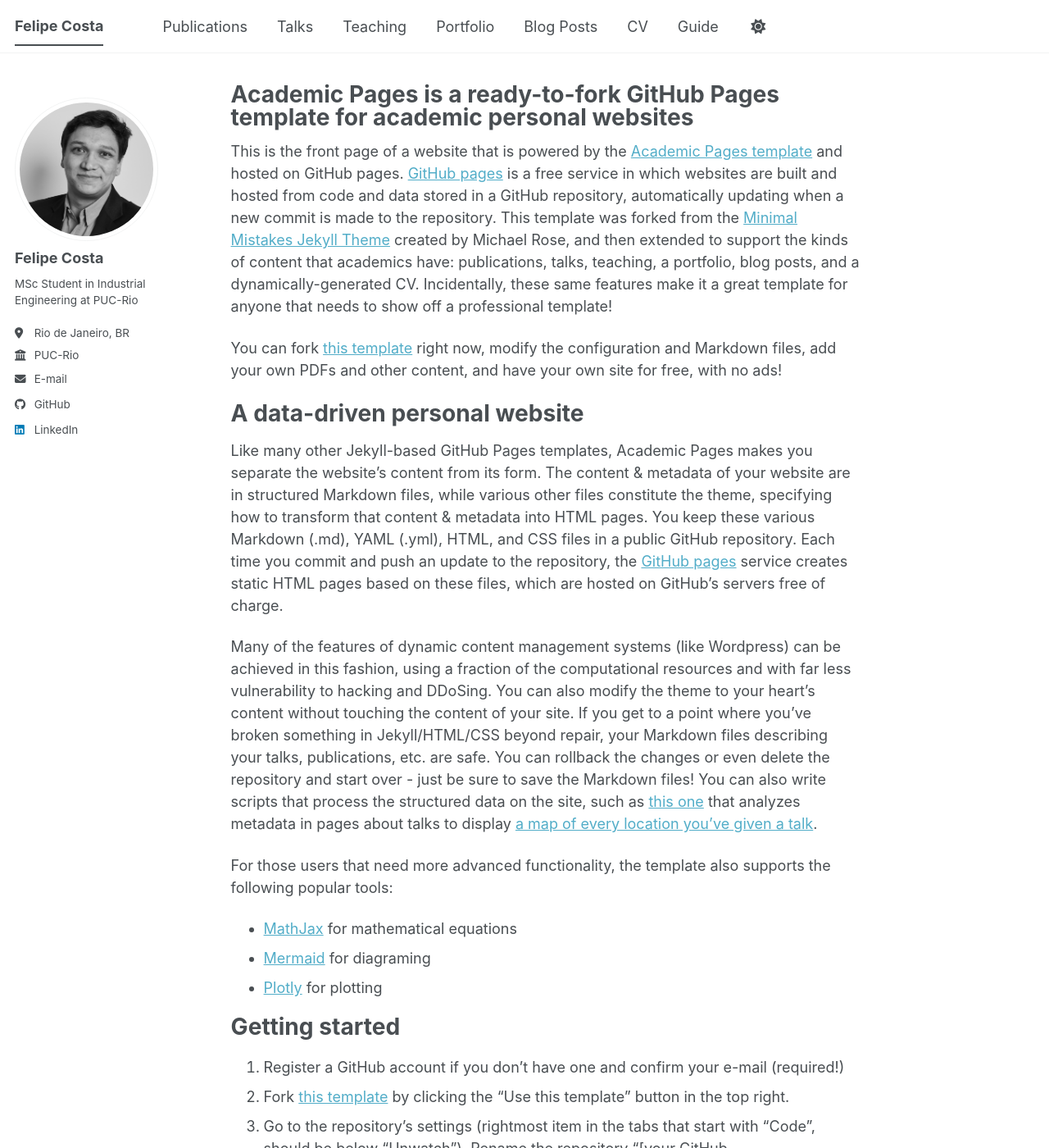
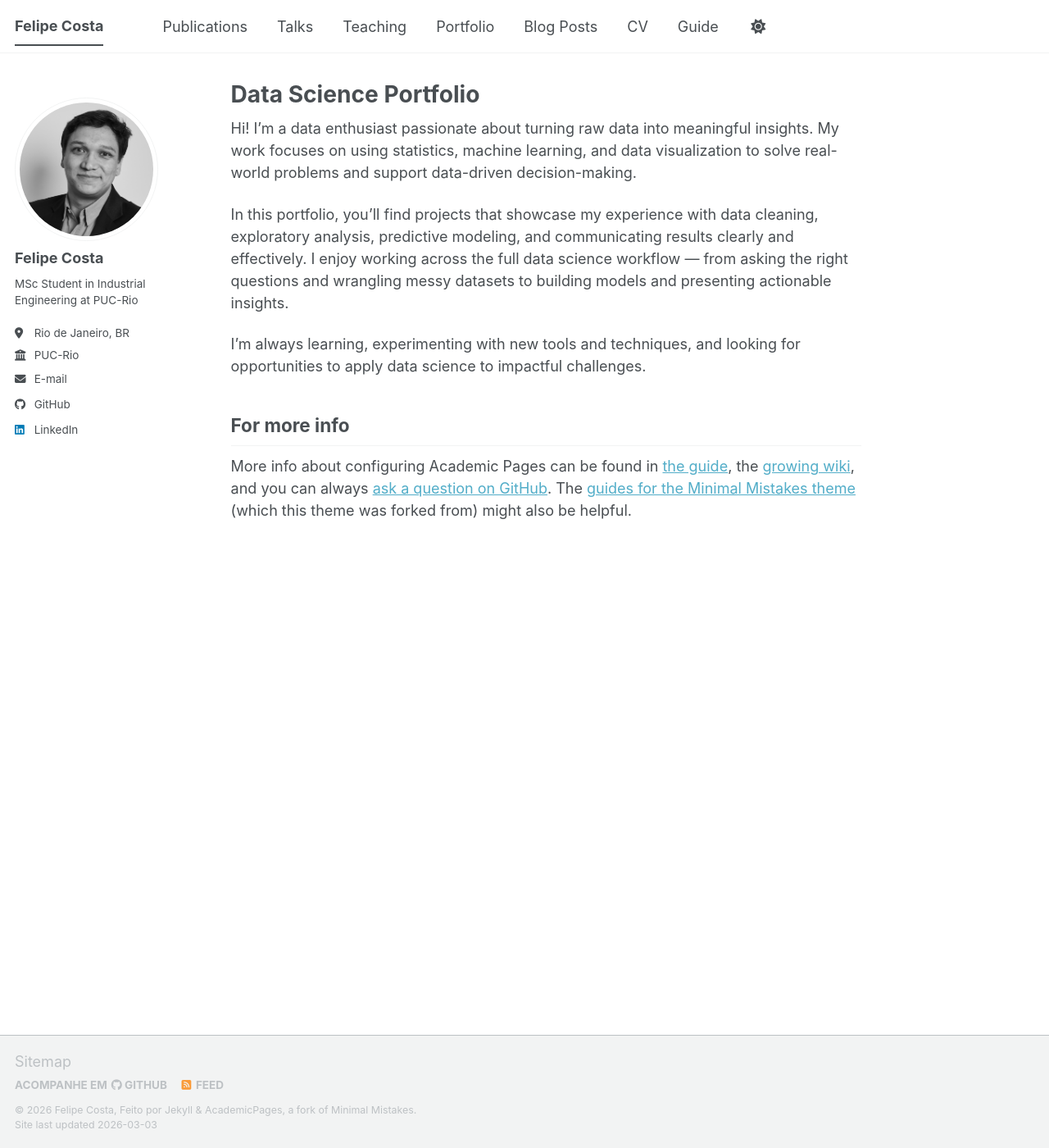
Before and after one commit to fimperiano/fimperiano.github.io, a Jekyll site: the page built from _pages/about.md, in a window 1280 px wide and 1400 px high. Shown: the whole window at 82% size. Built offline with Jekyll 4.4.1, drawn with Linux system fonts in a browser that asks for light colours; a script bundle is joined from its source files by our own code; library files that are not in the unit come from our copies; some of the changed text lies outside the part shown.

Commit message:
Update about.md

```diff
--- a/_pages/about.md
+++ b/_pages/about.md
@@ -1,12 +1,19 @@
 ---
 permalink: /
-title: "Academic Pages is a ready-to-fork GitHub Pages template for academic personal websites"
+title: "Data Science Portfolio"
 author_profile: true
 redirect_from:
   - /about/
   - /about.html
 ---
 
+Hi! I’m a data enthusiast passionate about turning raw data into meaningful insights. My work focuses on using statistics, machine learning, and data visualization to solve real-world problems and support data-driven decision-making.
+
+In this portfolio, you’ll find projects that showcase my experience with data cleaning, exploratory analysis, predictive modeling, and communicating results clearly and effectively. I enjoy working across the full data science workflow — from asking the right questions and wrangling messy datasets to building models and presenting actionable insights.
+
+I’m always learning, experimenting with new tools and techniques, and looking for opportunities to apply data science to impactful challenges.
+
+<!--
 This is the front page of a website that is powered by the [Academic Pages template](https://github.com/academicpages/academicpages.github.io) and hosted on GitHub pages. [GitHub pages](https://pages.github.com) is a free service in which websites are built and hosted from code and data stored in a GitHub repository, automatically updating when a new commit is made to the repository. This template was forked from the [Minimal Mistakes Jekyll Theme](https://mmistakes.github.io/minimal-mistakes/) created by Michael Rose, and then extended to support the kinds of content that academics have: publications, talks, teaching, a portfolio, blog posts, and a dynamically-generated CV. Incidentally, these same features make it a great template for anyone that needs to show off a professional template!
 
  You can fork [this template](https://github.com/academicpages/academicpages.github.io) right now, modify the configuration and Markdown files, add your own PDFs and other content, and have your own site for free, with no ads!
@@ -50,6 +57,7 @@ Many people use a git client to create files on their local computer and then pu
 
 Example: editing a Markdown file for a talk
 ![Editing a Markdown file for a talk](/images/editing-talk.png)
+-->
 
 For more info
 ------
```
